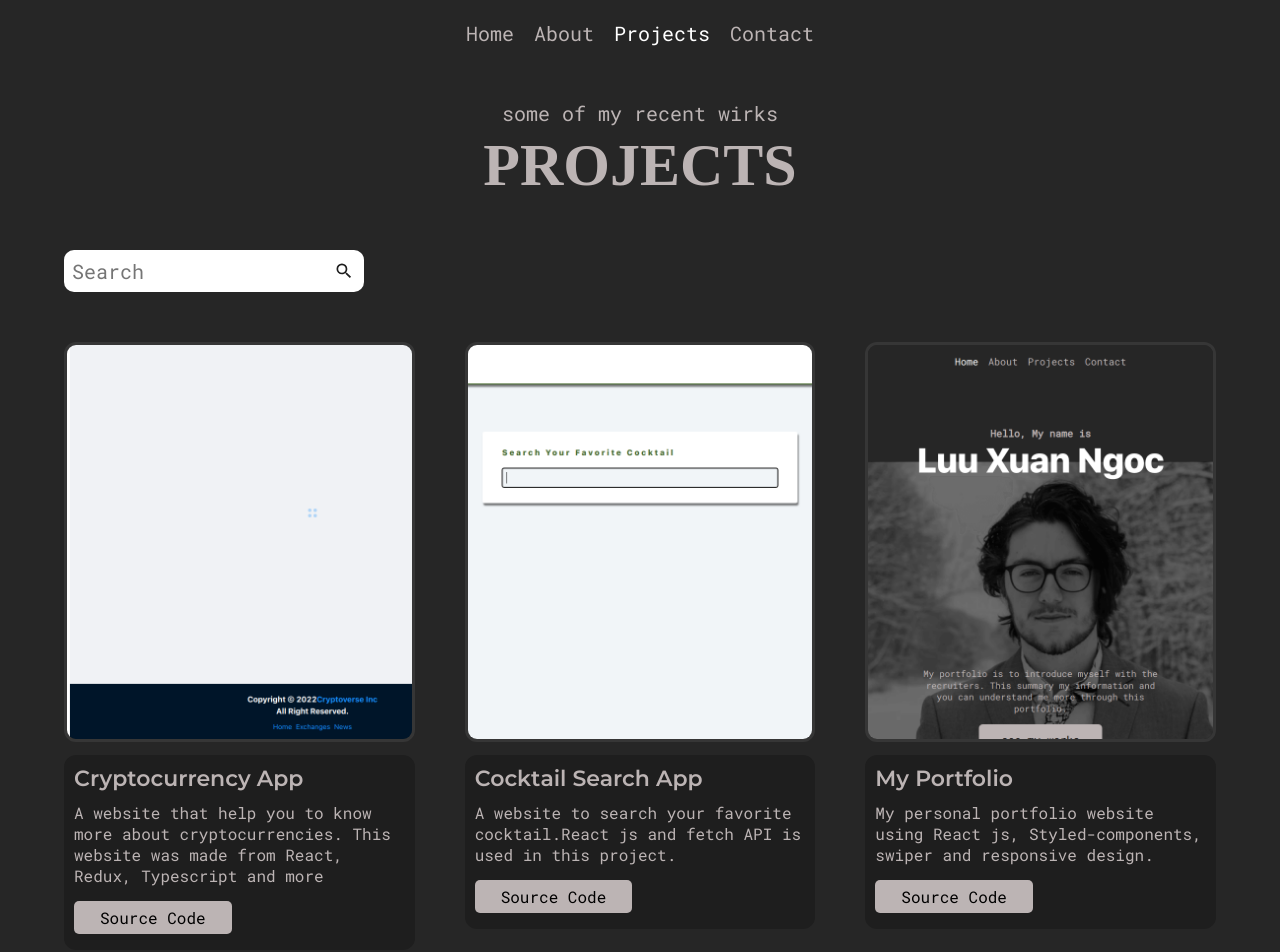
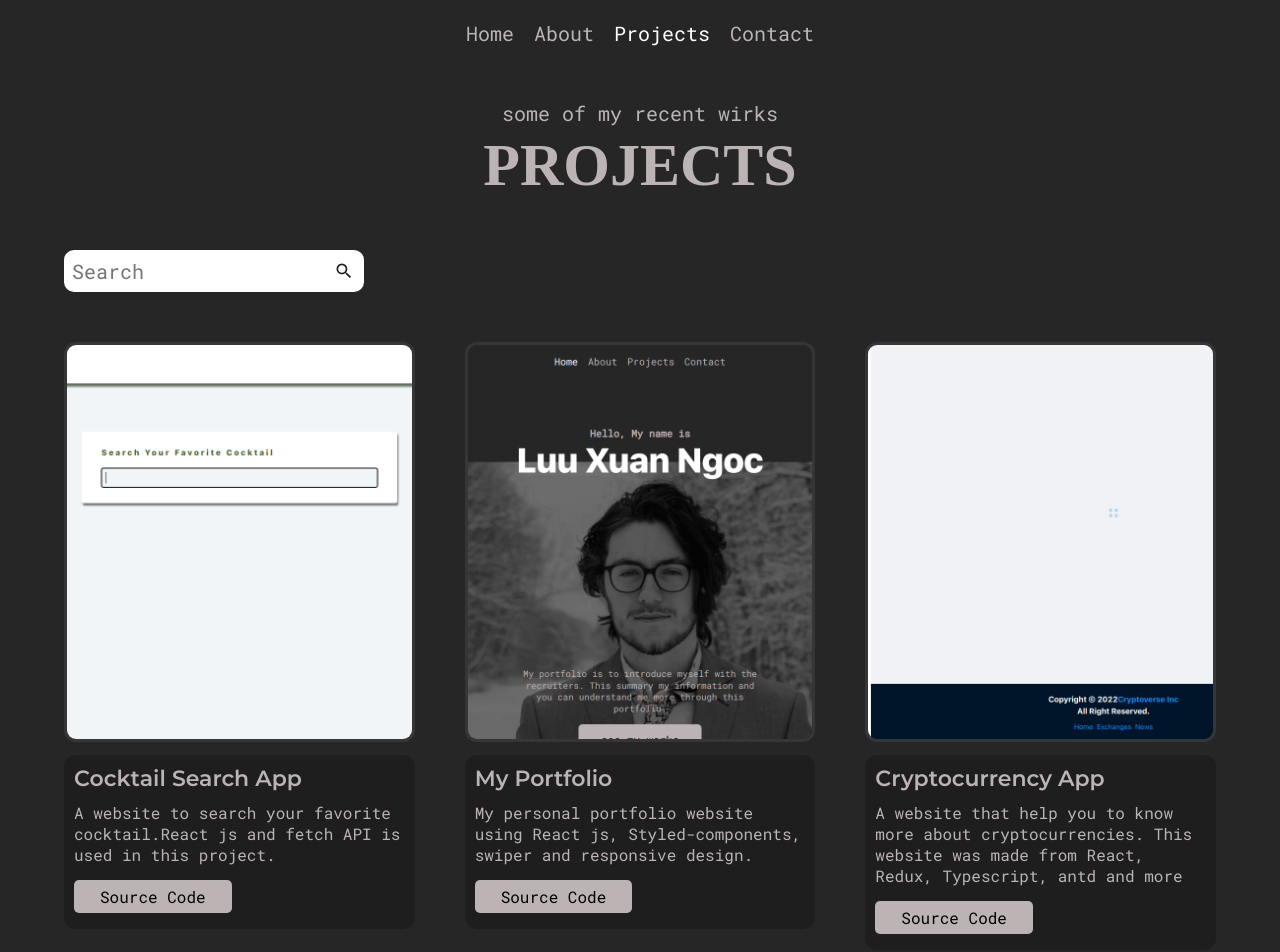
Before and after one commit to ngocluudev/My-portfolio, a React (Create React App) app: page /projects in a window 1280 px wide. Shown: the top 952 px of the page. Built offline with nearby package versions, Linux system fonts and the light colour scheme; a web font is replaced by a local one.

Commit message:
commit change

```diff
--- a/src/assets/data/projects.js
+++ b/src/assets/data/projects.js
@@ -5,15 +5,6 @@ import PortfolioImg from '../images/portfolioImg.png';
 const projects = [
   {
     id: 1,
-    name: 'Cryptocurrency App',
-    desc:
-      'A website that help you to know more about cryptocurrencies. This website was made from React, Redux, Typescript and more',
-    img: CryptoAppImg,
-    link: 'https://ngocluu-crypto-app.vercel.app/',
-    source: 'https://github.com/ngocluudev/Crypto-App',
-  },
-  {
-    id: 2,
     name: 'Cocktail Search App',
     desc:
       'A website to search your favorite cocktail.React js and fetch API is used in this project. ',
@@ -22,7 +13,7 @@ const projects = [
     source: 'https://github.com/ngocluudev/react-project',
   },
   {
-    id: 3,
+    id: 2,
     name: 'My Portfolio',
     desc:
       'My personal portfolio website using React js, Styled-components, swiper and responsive design.  ',
@@ -30,6 +21,15 @@ const projects = [
     link: 'https://ngocluu-portfolio.vercel.app/',
     source: 'https://github.com/ngocluudev/My-portfolio',
   },
+  {
+    id: 3,
+    name: 'Cryptocurrency App',
+    desc:
+      'A website that help you to know more about cryptocurrencies. This website was made from React, Redux, Typescript, antd and more',
+    img: CryptoAppImg,
+    link: 'https://ngocluu-crypto-app.vercel.app/',
+    source: 'https://github.com/ngocluudev/Crypto-App',
+  },
 ];
 
 export default projects;
```
